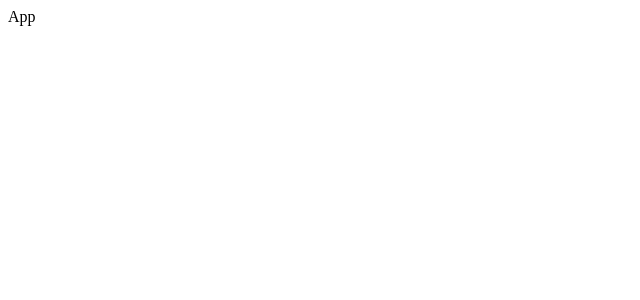
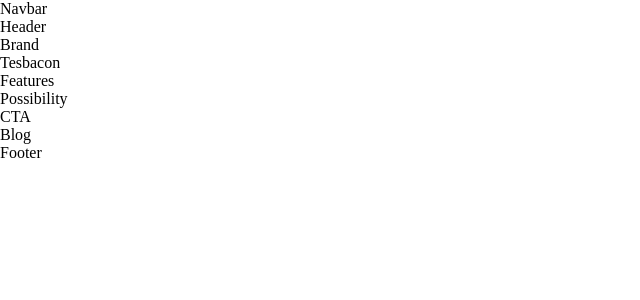
Before and after one commit to AngieCohenDev/CallCenterWeb, a React (Create React App) app: page / in a window 1280 px wide. Shown: the top 300 px of the page, without its empty margins (0-640 px from the left). Built offline with nearby package versions, Linux system fonts and the light colour scheme.

Commit message:
Creacion de las reglas basicas de css

```diff
--- /dev/null
+++ b/src/App.css
@@ -0,0 +1,36 @@
+*{
+    box-sizing: border-box;
+    padding: 0;
+    margin: 0;
+    scroll-behavior: smooth;
+}
+
+a{
+    color:unset;
+    text-decoration: none;
+}
+
+.section__padding {
+    padding: 4rem 6rem;
+}
+.section__margin {
+    margin: 4rem 6rem;
+}
+
+@media screen and (max-width:700px) {
+    .section__padding{
+        padding: 4rem;
+    }
+    .section__margin{
+        margin: 4rem;
+    }
+}
+
+@media screen and (max-width:550px) {
+    .section__padding{
+        padding: 4rem 2rem;
+    }
+    .section__margin{
+        margin: 4rem 2rem;
+    }
+}
--- a/src/App.js
+++ b/src/App.js
@@ -1,9 +1,24 @@
 import React from 'react'
+
 import { Blog, Header, Footer, Features, Possibility, Tesbacon } from './containers';
 import {CTA, Brand, Navbar} from './components';
+import './App.css';
+
 const App = () => {
   return (
-    <div>App</div>
+    <div className='App'>
+      <div className='gradient__bg'>
+          <Navbar />
+          <Header />
+      </div>
+      <Brand />
+      <Tesbacon/>
+      <Features />
+      <Possibility />
+      <CTA />
+      <Blog />
+      <Footer />
+    </div>
   )
 }
 
--- /dev/null
+++ b/src/index.css
@@ -0,0 +1,11 @@
+
+  @import url('https://fonts.googleapis.com/css2?family=IBM+Plex+Sans:wght@300&family=Open+Sans&display=swap');
+
+  :root{
+    --font-family:'Open Sans', sans-serif;
+    --text-family: 'IBM Plex Sans', sans-serif;
+
+    --color-bg: #292929;
+    --color-btn: #F6B800;
+
+  }
--- a/src/index.js
+++ b/src/index.js
@@ -2,5 +2,6 @@ import React from 'react';
 import  ReactDOM  from 'react-dom';
 
 import App from './App';
+import './index.css';
 
 ReactDOM.render(<App />, document.getElementById('root'))
```
Also changed, not shown: src/assets/fondo_call.png (added), src/assets/negocio.png (added).
